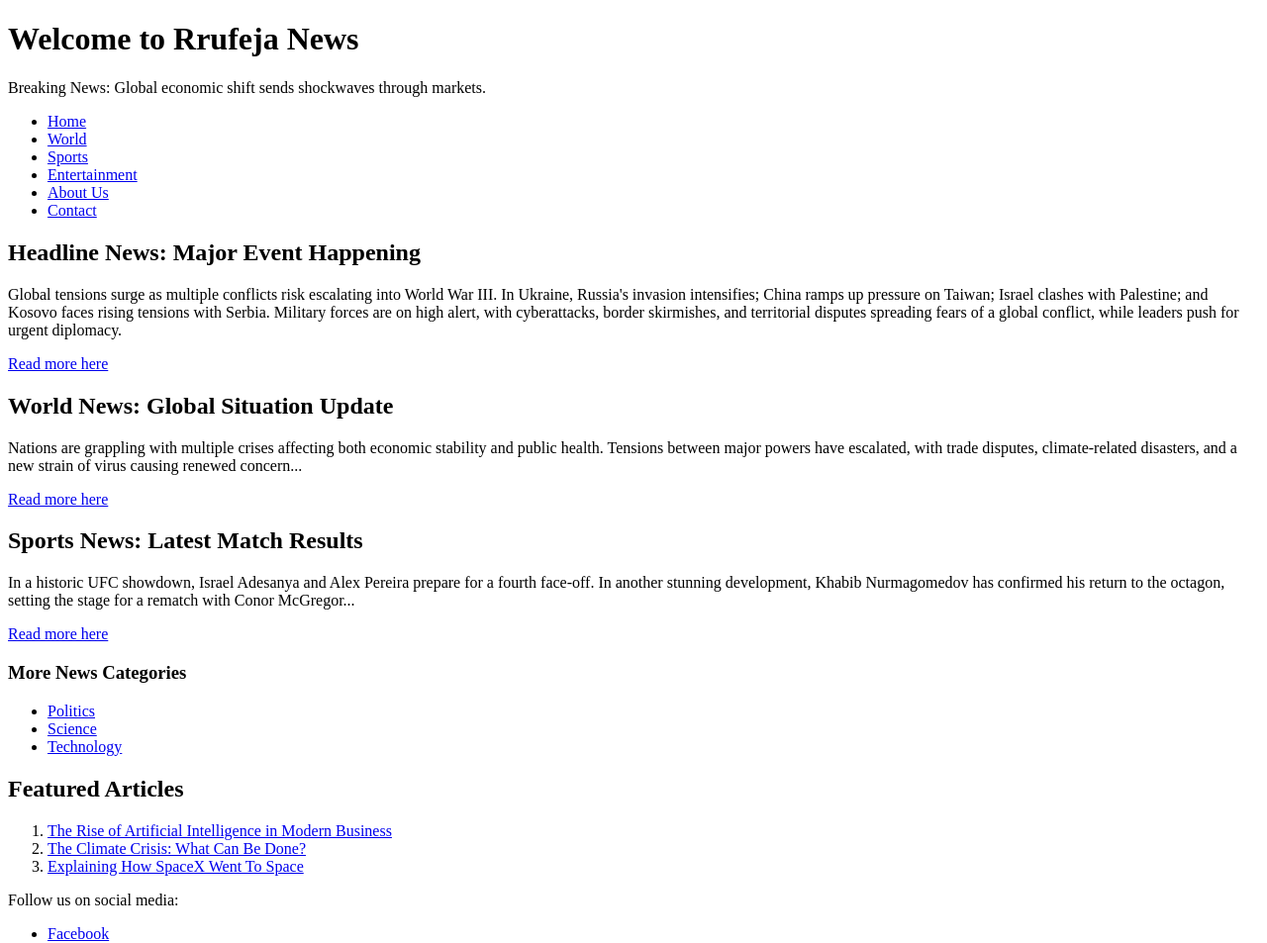
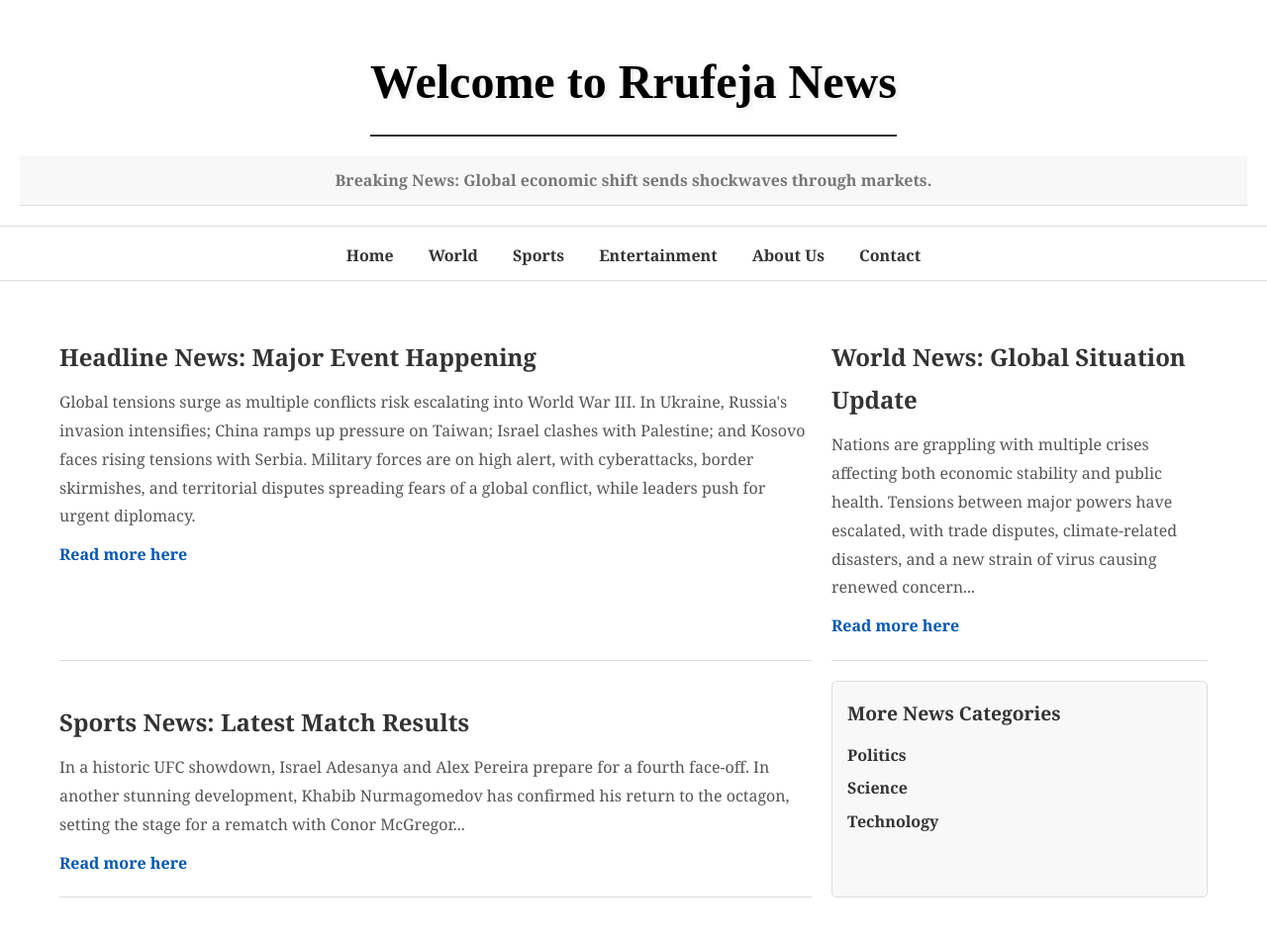
Before and after one commit to erdiiinn/HTML-CSS-JS-course, a plain HTML site: page project(html,css)/MAIN.html in a window 1280 px wide. Shown: the top 953 px of the page at 99% size. Drawn offline with Linux system fonts and the light colour scheme; a web font is replaced by a local one.

Commit message:
Project Changes

```diff
--- a/project(html,css)/MAIN.html
+++ b/project(html,css)/MAIN.html
@@ -6,11 +6,12 @@
     <meta http-equiv="X-UA-Compatible" content="ie=edge">
     <title>Rrufeja News</title>
     <link rel="stylesheet" href="style.css">
+    <link href="https://fonts.googleapis.com/css2?family=UnifrakturMaguntia&display=swap" rel="stylesheet">
 </head>
 <body>
 
     <header>
-        <h1>Welcome to Rrufeja News</h1>
+        <h1 id="welcome-text">Welcome to Rrufeja News</h1>
         <div id="headline-banner">
             <p>Breaking News: Global economic shift sends shockwaves through markets.</p>
         </div>
@@ -18,7 +19,7 @@
 
     <nav id="main-navigation">
         <ul class="nav-list">
-            <li><a href="home.html">Home</a></li>
+            <li><a href="/home.html">Home</a></li>
             <li><a href="world.html">World</a></li>
             <li><a href="sport.html">Sports</a></li>
             <li><a href="entertainment.html">Entertainment</a></li>
--- a/project(html,css)/style.css
+++ b/project(html,css)/style.css
@@ -0,0 +1,314 @@
+* {
+    margin: 0;
+    padding: 0;
+    box-sizing: border-box;
+    font-family: 'Georgia', Times, serif;
+}
+
+
+body {
+    background-color: #ffffff;
+    color: #333;
+    line-height: 1.8;
+}
+
+
+header {
+    text-align: center;
+    padding: 20px;
+    border-bottom: 1px solid #ddd;
+    animation: fadeIn 1.5s ease-in-out;
+}
+
+header h1 {
+    font-family: 'Times New Roman', Times, serif;
+    font-size: 2.5rem;
+    font-weight: bold;
+    position: relative;
+    display: inline-block;
+    animation: slideIn 1.5s ease-out;
+}
+
+header h1::after {
+    content: "";
+    display: block;
+    width: 0%;
+    height: 2px;
+    background: #333;
+    margin: 10px auto 0;
+    animation: underlineExpand 2s ease-out forwards;
+}
+
+header p {
+    font-size: 1rem;
+    color: #777;
+}
+
+
+#main-navigation {
+    text-align: center;
+    margin: 15px 0;
+    border-bottom: 1px solid #ddd;
+    padding-bottom: 10px;
+    animation: fadeIn 2s ease-in-out;
+}
+
+.nav-list {
+    list-style: none;
+    display: inline-flex;
+    gap: 15px;
+}
+
+.nav-list a {
+    text-decoration: none;
+    color: #333;
+    font-weight: bold;
+    font-size: 1rem;
+    padding: 5px 10px;
+    transition: all 0.3s ease;
+}
+
+.nav-list a:hover {
+    color: #0056b3;
+    background-color: #f0f0f0;
+    border-radius: 5px;
+    transform: scale(1.1);
+    text-decoration: underline;
+}
+
+
+#headline-banner {
+    background-color: #f8f8f8;
+    color: #c00;
+    padding: 10px;
+    font-size: 1.1rem;
+    text-align: center;
+    font-weight: bold;
+    border-bottom: 1px solid #ddd;
+    animation: blink 1s linear infinite;
+}
+
+
+#content-wrapper {
+    display: grid;
+    grid-template-columns: 2fr 1fr;
+    gap: 20px;
+    padding: 20px;
+    max-width: 1200px;
+    margin: 0 auto;
+}
+
+
+.article {
+    border-bottom: 1px solid #ddd;
+    padding: 20px 0;
+    animation: fadeInUp 1s ease-in-out;
+}
+
+.article h2 {
+    font-size: 1.5rem;
+    font-weight: bold;
+    margin-bottom: 10px;
+    transition: all 0.3s ease;
+}
+
+.article h2:hover {
+    color: #0056b3;
+    transform: translateX(5px);
+}
+
+.article p {
+    font-size: 1rem;
+    margin-bottom: 10px;
+    color: #555;
+}
+
+.article a {
+    text-decoration: none;
+    color: #0056b3;
+    font-weight: bold;
+    font-size: 1rem;
+    position: relative;
+    transition: all 0.3s ease;
+}
+
+.article a:hover {
+    text-decoration: underline;
+    color: #c00;
+    transform: scale(1.1);
+}
+
+
+#extra-news {
+    padding: 15px;
+    background-color: #f8f8f8;
+    border: 1px solid #ddd;
+    border-radius: 5px;
+    animation: fadeInLeft 1s ease-in-out;
+}
+
+#extra-news h3 {
+    font-size: 1.2rem;
+    font-weight: bold;
+    margin-bottom: 10px;
+    transition: color 0.3s ease;
+}
+
+#extra-news h3:hover {
+    color: #c00;
+}
+
+.news-categories {
+    list-style: none;
+}
+
+.news-categories li {
+    margin: 5px 0;
+}
+
+.news-categories a {
+    text-decoration: none;
+    color: #333;
+    font-weight: bold;
+    font-size: 1rem;
+    transition: transform 0.3s ease;
+}
+
+.news-categories a:hover {
+    text-decoration: underline;
+    transform: translateX(5px);
+}
+
+#featured-articles {
+    margin-top: 20px;
+    padding: 15px;
+}
+
+#featured-articles h2 {
+    font-size: 1.5rem;
+    font-weight: bold;
+    margin-bottom: 15px;
+    transition: all 0.3s ease;
+}
+
+#featured-articles h2:hover {
+    color: #0056b3;
+    transform: scale(1.05);
+}
+
+#featured-articles ol {
+    padding-left: 20px;
+}
+
+#featured-articles li {
+    margin: 10px 0;
+}
+
+#featured-articles a {
+    text-decoration: none;
+    color: #0056b3;
+    font-weight: bold;
+    font-size: 1rem;
+    position: relative;
+    transition: all 0.3s ease;
+}
+
+#featured-articles a:hover {
+    text-decoration: underline;
+    color: #c00;
+    transform: scale(1.1);
+}
+
+
+#footer {
+    background-color: #f8f8f8;
+    padding: 20px;
+    text-align: center;
+    font-size: 0.9rem;
+    color: #777;
+    border-top: 1px solid #ddd;
+    animation: fadeInUp 1s ease-in-out;
+}
+
+.footer-content ul {
+    list-style: none;
+    margin-top: 10px;
+}
+
+.footer-content a {
+    text-decoration: none;
+    color: #333;
+    font-weight: bold;
+    transition: color 0.3s ease;
+}
+
+.footer-content a:hover {
+    color: #c00;
+}
+
+@keyframes fadeIn {
+    from {
+        opacity: 0;
+    }
+    to {
+        opacity: 1;
+    }
+}
+
+@keyframes fadeInUp {
+    from {
+        opacity: 0;
+        transform: translateY(20px);
+    }
+    to {
+        opacity: 1;
+        transform: translateY(0);
+    }
+}
+
+@keyframes fadeInLeft {
+    from {
+        opacity: 0;
+        transform: translateX(-20px);
+    }
+    to {
+        opacity: 1;
+        transform: translateX(0);
+    }
+}
+
+@keyframes slideIn {
+    from {
+        opacity: 0;
+        transform: translateX(-100px);
+    }
+    to {
+        opacity: 1;
+        transform: translateX(0);
+    }
+}
+
+@keyframes underlineExpand {
+    from {
+        width: 0%;
+    }
+    to {
+        width: 100%;
+    }
+}
+
+@keyframes blink {
+    50% {
+        opacity: 0.5;
+    }
+}
+
+#welcome-text {
+    font-family: 'UnifrakturMaguntia', serif;
+    font-size: 3rem;
+    font-weight: bold;
+    text-align: center;
+    color: black;
+    text-shadow: 2px 2px 5px rgba(0, 0, 0, 0.1);
+    padding: 20px;
+}
```
Also changed, not shown: project(html,css)/home.html (+76 -0 lines), project(html,css)/featured/ai.html (added), project(html,css)/featured/climate.html (added), project(html,css)/featured/spacex.html (added), project(html,css)/more_news/politics.html (added), project(html,css)/more_news/science.html (added), project(html,css)/more_news/technology.html (added), project(html,css)/read_more/readmoreglobal.html (added), project(html,css)/read_more/readmoreheadline.html (added), project(html,css)/read_more/readmoresports.html (added), project(html,css)/social_media/facebook.html (added), project(html,css)/social_media/instagram.html (added), project(html,css)/social_media/twitter.html (added), 2 other files.
